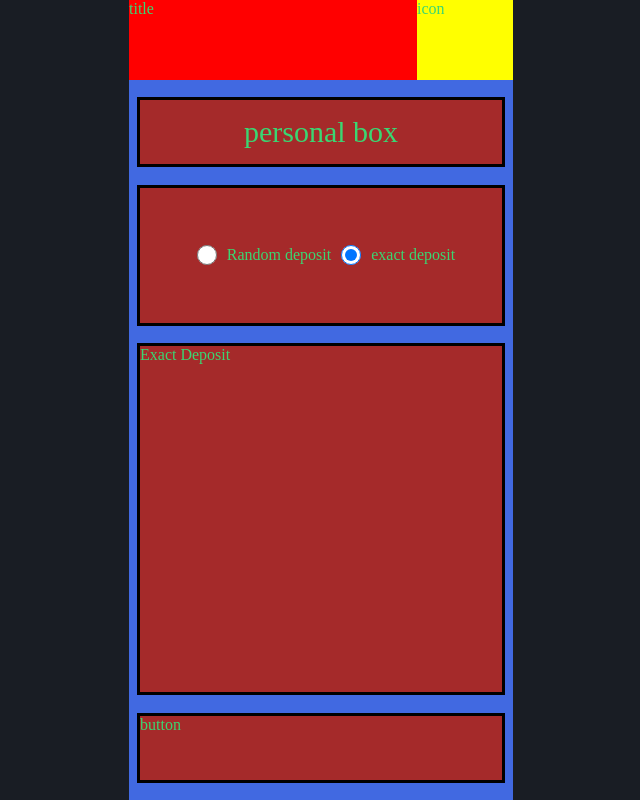
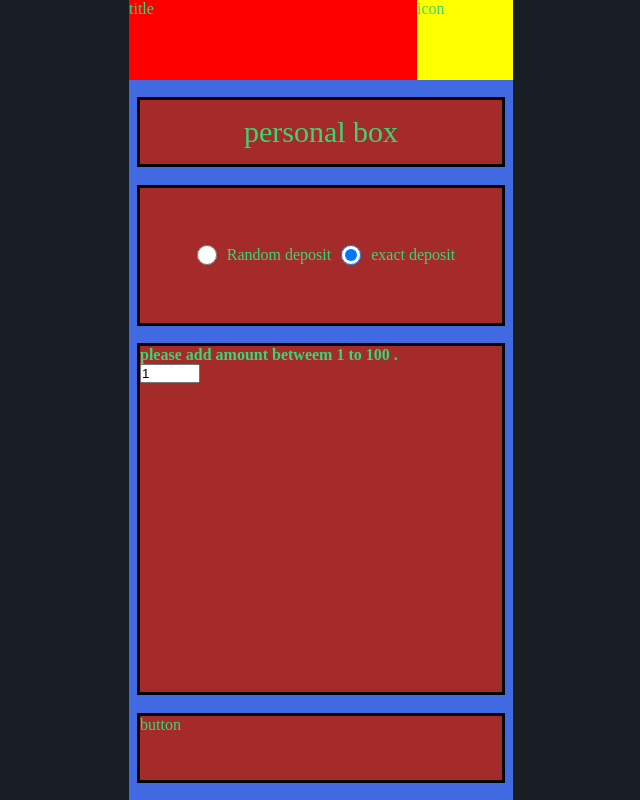
Before and after one commit to tahrer007/E-Penny-Bank, a React (Create React App) app in the folder client/: page /deposit in a window 1280 px wide. Both pictures are taken after a click on the radio button 670 px from the left and 255 px from the top of the page. Shown: the whole page, without its empty margins (319-959 px from the left). Built offline with nearby package versions, Linux system fonts and the light colour scheme.

Commit message:
ExactDeposit component

```diff
--- a/client/src/components/deposit/exactDeposit/ExactDeposit.jsx
+++ b/client/src/components/deposit/exactDeposit/ExactDeposit.jsx
@@ -1,10 +1,47 @@
-import React , {useState , useEffect} from "react";
-import "./exactDeposit.scss" ;
+import React, { useState, useEffect } from "react";
+import "./exactDeposit.scss";
+const MIN = 1;
+const MAX = 100;
 
-const ExactDeposit= ()=>{
+const ExactDeposit = () => {
+  const [amount, setAmount] = useState(MIN);
+  const [alert, setAlert] = useState(false);
 
-    return(<div className="">Exact Deposit</div>)
+  const handleInputChange = (value) => {
+    if (value < MIN || value > MAX) {
+      setAlert(true);
 
-}
+      setTimeout(() => {
+        setAlert(false);
+        value > MAX ? setAmount(MAX) : setAmount(MIN);
+      }, 3000);
+    }
+    console.log(value);
+    setAmount(value);
+  };
 
-export default ExactDeposit ;
+  useEffect(() => {
+    console.log(amount);
+  }, [amount]);
+
+  return (
+    <div className="exactBox">
+      <h4>
+        please add amount betweem {MIN} to {MAX} .
+      </h4>
+      <input
+        name="amount"
+        type="number"
+        value={amount}
+        onChange={(e) => handleInputChange(e.target.value)}
+        min={MIN}
+        max={MAX}
+      />
+      {alert && (
+        <div className="alert">please select number between the range</div>
+      )}
+    </div>
+  );
+};
+
+export default ExactDeposit;
--- a/client/src/components/deposit/exactDeposit/exactDeposit.scss
+++ b/client/src/components/deposit/exactDeposit/exactDeposit.scss
@@ -0,0 +1,8 @@
+@import "global.scss";
+.exactBox{
+
+.alert{
+    color: red;
+}
+
+}
--- a/client/src/pages/deposit/Deposit.jsx
+++ b/client/src/pages/deposit/Deposit.jsx
@@ -5,7 +5,16 @@ import ExactDeposit from "components/deposit/exactDeposit/ExactDeposit";
 const Deposit = () => {
   const [randomSelected, setRandomSlected] = useState(true);
   const onChangeSelection = (e) => setRandomSlected(!randomSelected);
+  const [amount, setAmount] = useState(0);
 
+  const deposit = async () => {
+    if (!amount) {
+      console.log("zero not accepted !!");
+      return;
+    }
+    console.log(amount);
+  };
+  const addAmount = (amount) => setAmount(amount);
   useEffect(() => {
     console.log(randomSelected);
   }, [randomSelected]);
@@ -25,8 +34,12 @@ const Deposit = () => {
         <input className="radioBtn" type="radio" value={false} name="gender" />
         exact deposit
       </div>
-      <div className="selectedOption">
-        {randomSelected ? <RandomDeposit /> : <ExactDeposit />}
+      <div className="selectedOptionBox">
+        {randomSelected ? (
+          <RandomDeposit addAmount={addAmount} />
+        ) : (
+          <ExactDeposit addAmount={addAmount} />
+        )}
       </div>
       <div className="submitBtn"> button</div>
     </div>
--- a/client/src/pages/deposit/deposit.scss
+++ b/client/src/pages/deposit/deposit.scss
@@ -33,7 +33,7 @@
 
     }
   }
-  .selectedOption {
+  .selectedOptionBox {
     height: 50%;
   }
   .submitBtn {
```
